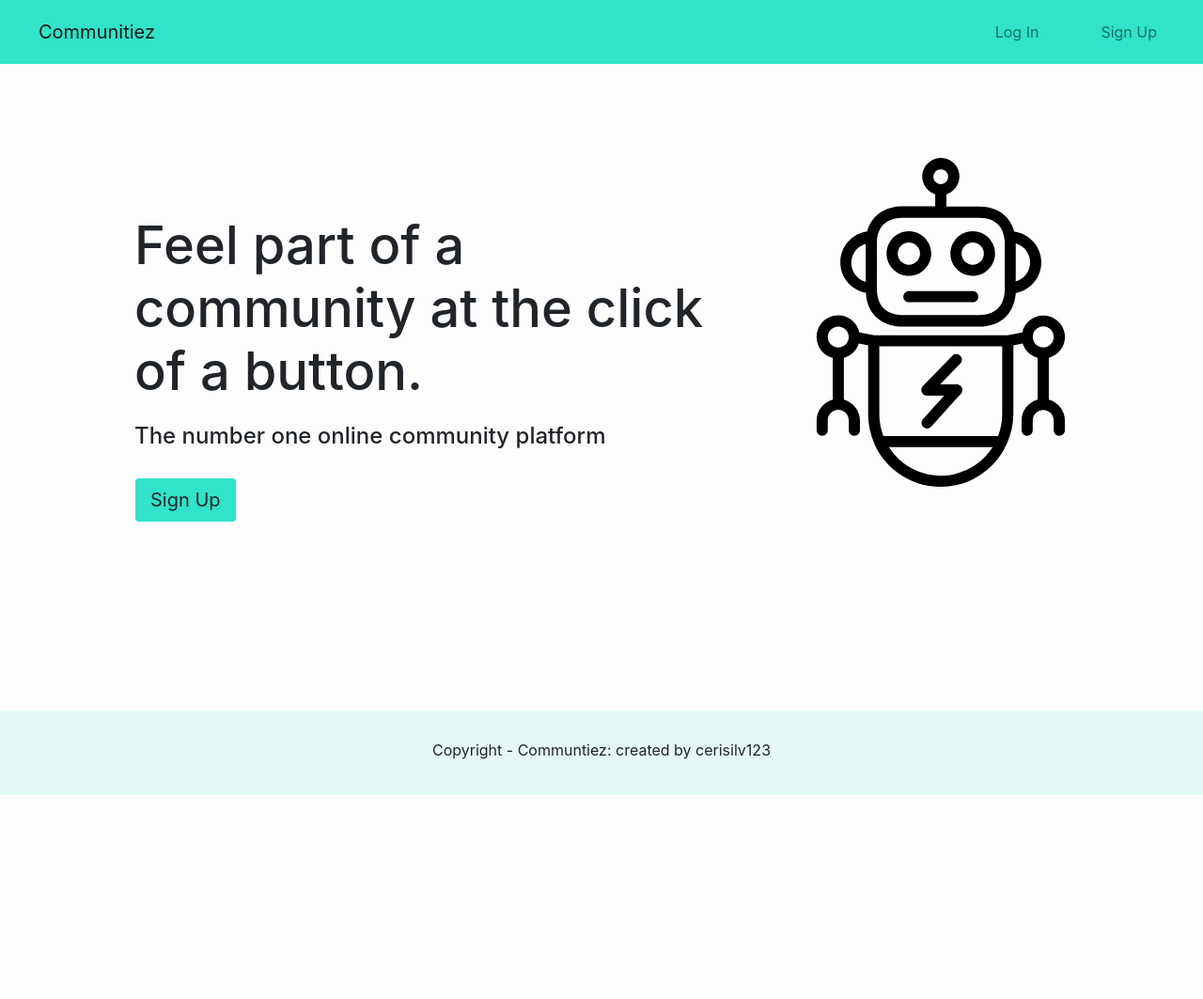
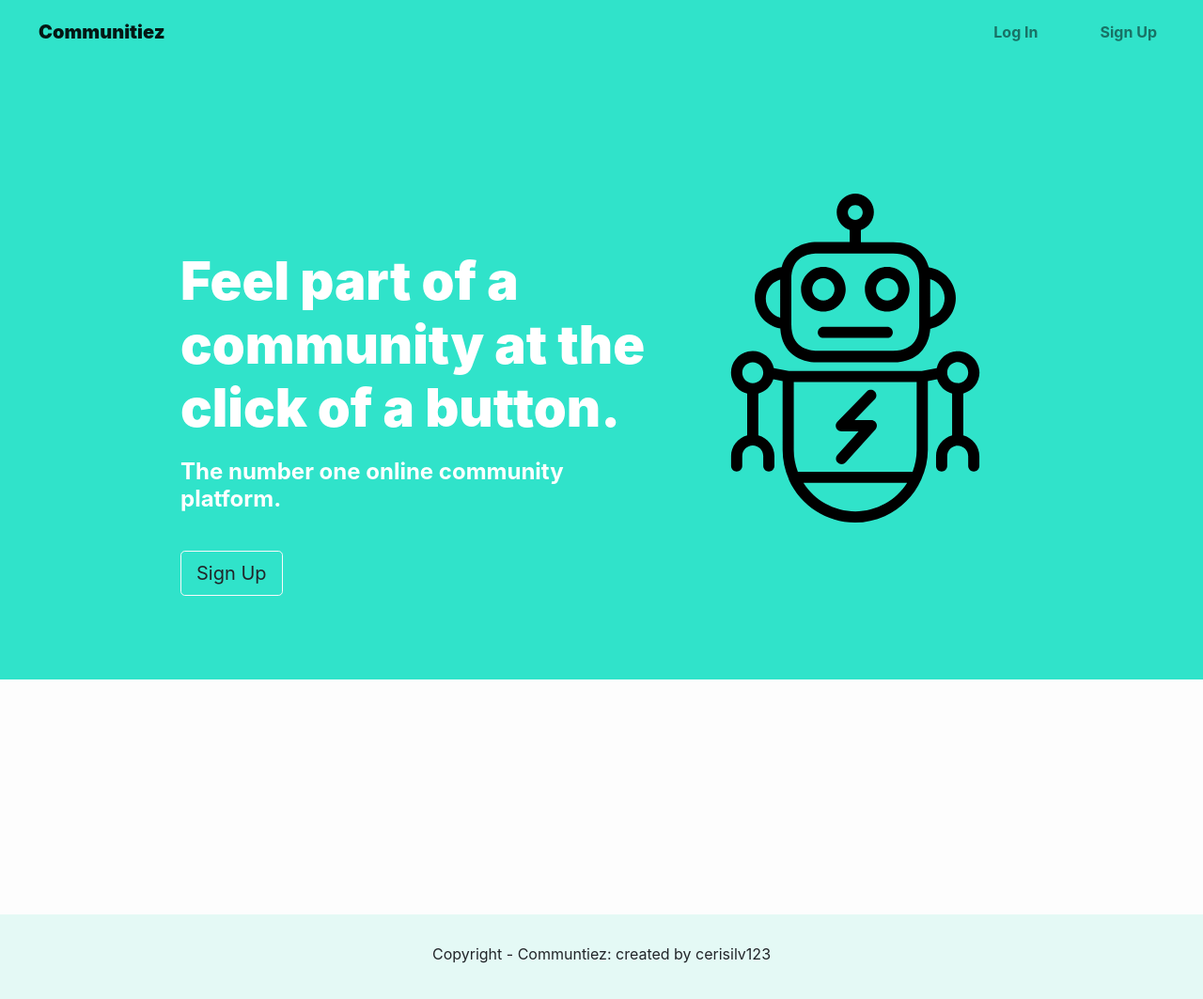
Before and after one commit to cerisilv123/communitiez, a Flask app: page / in a window 1280 px wide. Shown: the whole page at 94% size. Before the commit the page ends 846 px from the top, so only its background shows below. Run offline with Flask 2, Linux system fonts and the light colour scheme.

Commit message:
improved html and css of index.html

```diff
--- a/website/static/css/styles.css
+++ b/website/static/css/styles.css
@@ -18,6 +18,14 @@ h1 {
     background-color: #30E3CA;
 }
 
+.navbar-brand {
+    font-weight: 900;
+}
+
+.nav-item {
+    font-weight: bold;
+}
+
 .navbar-brand, .nav-item {
     padding: 6px 25px 6px 25px;
 }
@@ -25,7 +33,13 @@ h1 {
 /* Landing Area - Home Page */
 
 .home-content-area {
-    padding-bottom: 200px;
+    background-color: #30E3CA;
+    padding: 3% 15% 7%;
+    color: white;
+}
+
+.heading-cta {
+    font-weight: 900;
 }
 
 .robot-col {
@@ -43,10 +57,11 @@ h1 {
 
 .sub-heading-cta {
     margin: 20px 0px 20px 0px;
+    font-weight: bold;
 }
 
 .home-button {
-    margin-top: 10px;
+    margin-top: 20px;
     background-color: #30E3CA;
 }
 
@@ -55,6 +70,7 @@ h1 {
 .footer-area {
     text-align: center;
     background-color: #E4F9F5;
+    margin-top: 250px;
     padding: 30px 0px 20px 0px;
 }
 
--- a/website/templates/index.html
+++ b/website/templates/index.html
@@ -29,16 +29,14 @@
 
   <!-- Home Page Content Area -->
 
-    <div class="container-fluid home-content-area">
+    <div class="home-content-area">
         <div class="row">
-          <div class="col-lg-8">
-            <div class="home-page-cta">
-              <h1 class="heading-cta">Feel part of a community at the click of a button.</h1>
-              <h4 class="sub-heading-cta">The number one online community platform</h4>
+          <div class="col-lg-7">
+              <h1 class="heading-cta home-page-cta">Feel part of a community at the click of a button.</h1>
+              <h4 class="sub-heading-cta">The number one online community platform.</h4>
               <a href="{{ url_for('auth.signup') }}" class="btn btn-light btn-lg home-button" role="button">Sign Up</a>
-            </div>
           </div>
-          <div class="col-lg-4 robot-col">
+          <div class="col-lg-5 robot-col">
               <img class="robot-image" src="{{ url_for('static', filename='images/robot.svg') }}" alt="Image of a robot">
           </div>
         </div>
--- a/website/views.py
+++ b/website/views.py
@@ -332,6 +332,7 @@ def community_page(community_name):
             }
             community_posts.append(community_post)
 
+        community_posts.reverse()
         return render_template("community_page.html", community_name=community_name, community_about=community_about, community_category=community_category, is_member=is_member, community_posts=community_posts)
 
 @view.route('/community_page/<community_name>/community_post/<post_id>', methods=["POST", "GET"])
@@ -405,6 +406,7 @@ def my_profile():
                 "community_name_id":community_name
             }
             community_posts.append(community_post)
+    community_posts.reverse()
 
     return render_template('my_profile.html', username=current_user.username, community_posts=community_posts)
 
@@ -428,5 +430,6 @@ def profile(username):
                 "community_name_id":community_name
             }
             community_posts.append(community_post)
+    community_posts.reverse()
 
     return render_template('my_profile.html', username=username, community_posts=community_posts)
```
